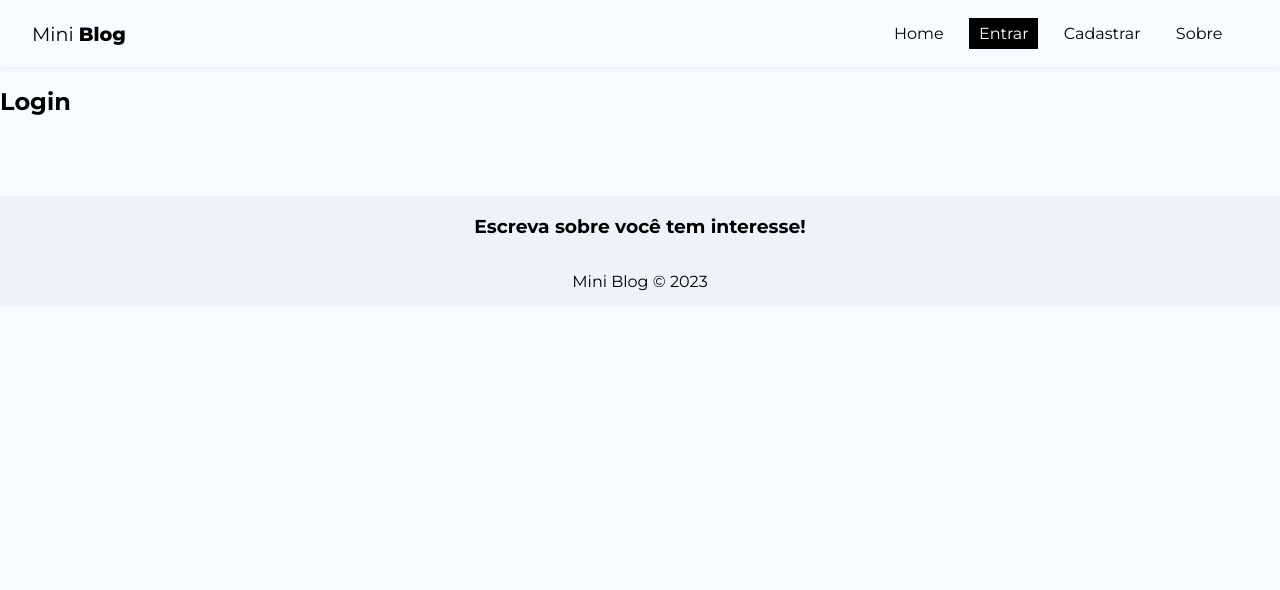
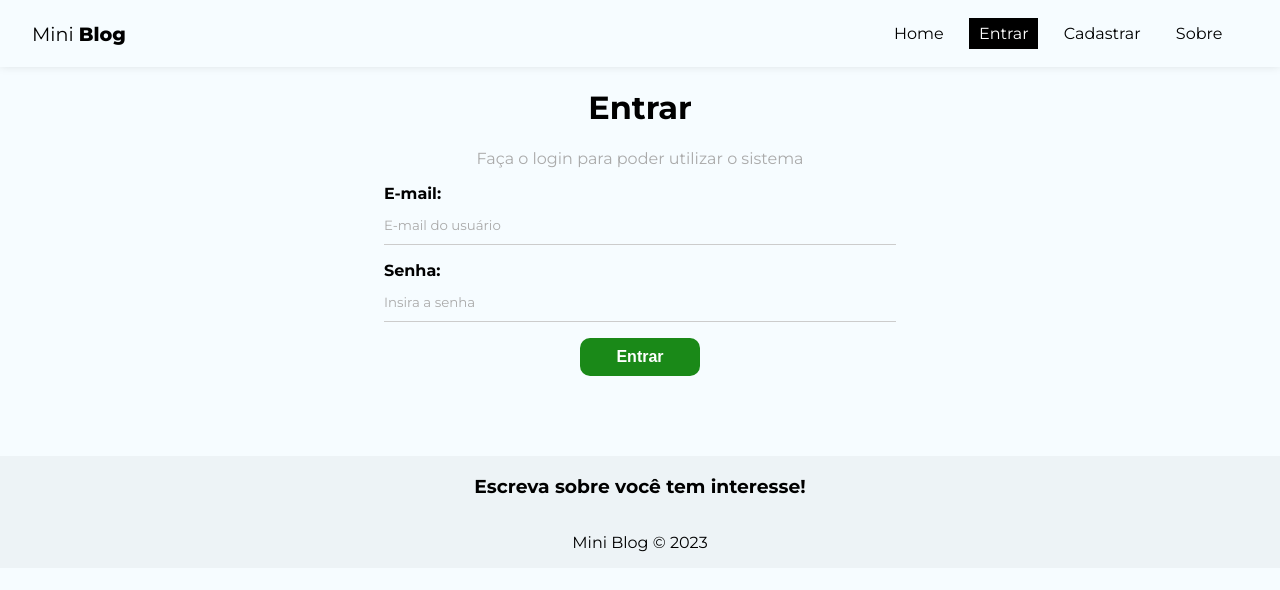
Before and after one commit to ferrariflaviaa/MiniBlog, a React (Create React App) app: page /login in a window 1280 px wide. Shown: the top 590 px of the page. Built offline with nearby package versions, Linux system fonts and the light colour scheme; no server answers.

Commit message:
style: structuring login page

```diff
--- a/src/pages/Login/index.js
+++ b/src/pages/Login/index.js
@@ -1,8 +1,66 @@
-import React from 'react'
+import React, { useEffect, useState } from 'react'
 import styles from './styles.module.css'
+import { useAuthentication } from "../../hooks/useAuthentication";
 
 export const Login = () => {
+  const [email, setEmail] = useState("");
+  const [password, setPassword] = useState("")
+  const [error, setError] = useState("")
+
+  const { login, error: authError, loading } = useAuthentication()
+
+  const handleSubmit = async (e) => {
+    e.preventDefault();
+    setError("");
+
+    const user = {
+      email, password,
+    }
+
+  }
+
+  useEffect(() => {
+    console.log(authError)
+    if (authError) {
+      setError(authError)
+    }
+  }, [authError])
+
   return (
-    <div><h2>Login</h2></div>
+    <div className={styles.login}>
+      <h1>Entrar</h1>
+      <p>Faça o login para poder utilizar o sistema</p>
+      <form onSubmit={handleSubmit}>
+        <label>
+          <span>E-mail:</span>
+          <input
+            type="email"
+            name="email"
+            required
+            placeholder="E-mail do usuário"
+            onChange={(e) => setEmail(e.target.value)}
+            value={email}
+          />
+        </label>
+        <label>
+          <span>Senha:</span>
+          <input
+            type="password"
+            name="password"
+            required
+            placeholder="Insira a senha"
+            onChange={(e) => setPassword(e.target.value)}
+            value={password}
+          />
+        </label>
+        {!loading && <button className="btn">Entrar</button>}
+        {loading && (
+          <button className="btn" disabled>
+            Aguarde...
+          </button>
+        )}
+        {error && <p className="error">{error}</p>}
+      </form>
+    </div>
   )
 }
--- a/src/pages/Login/styles.module.css
+++ b/src/pages/Login/styles.module.css
@@ -0,0 +1,7 @@
+.login{
+  text-align: center;
+}
+
+.login p {
+  color: #aaa
+}
```
